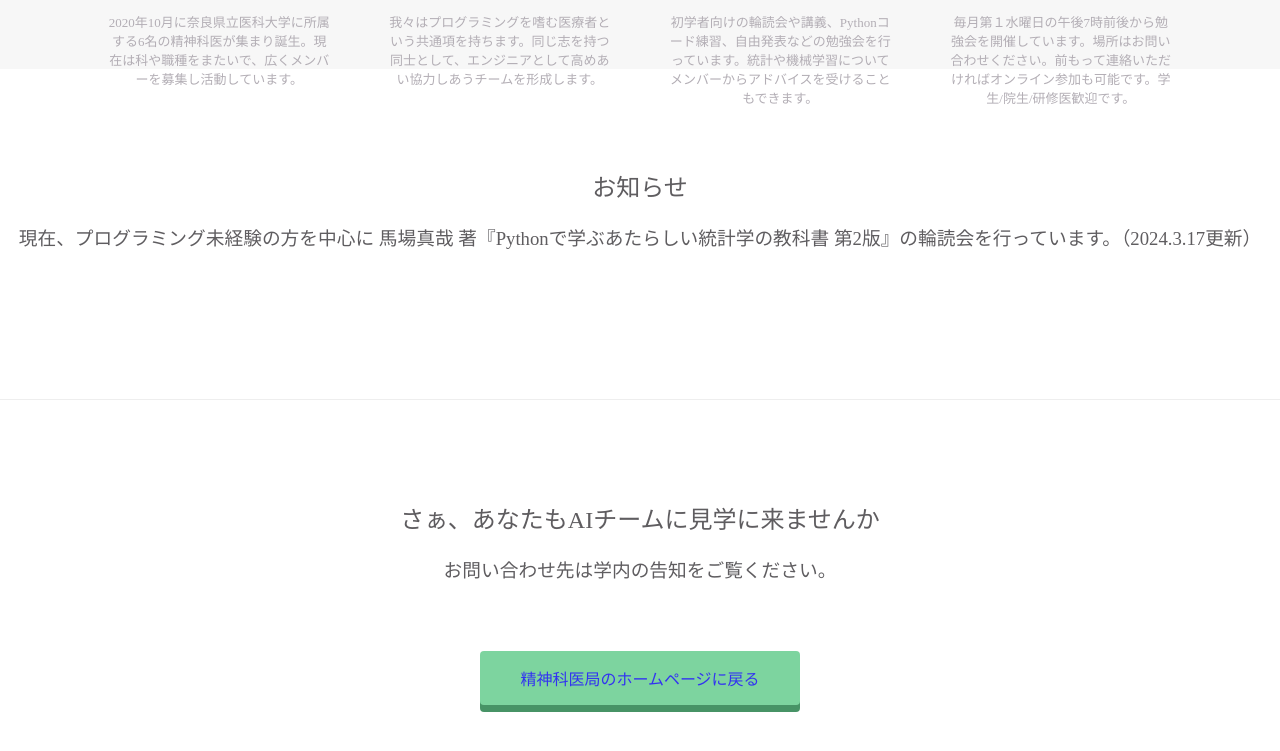
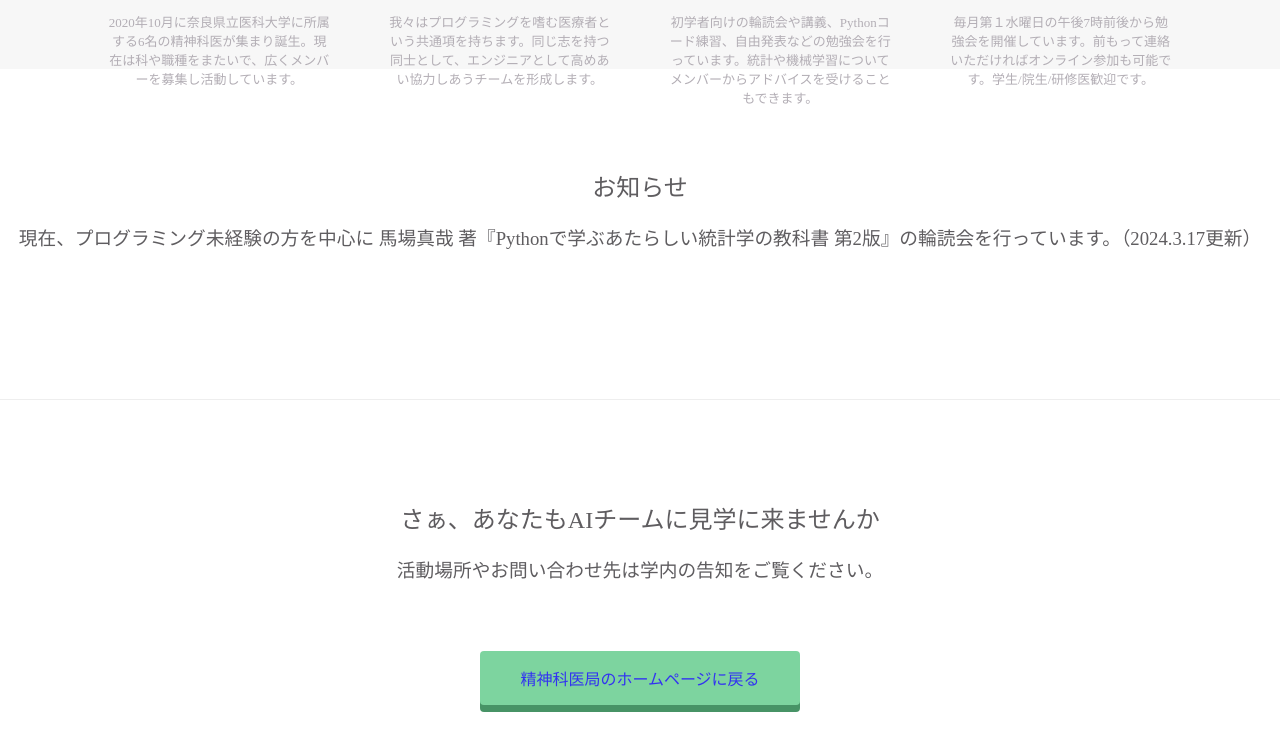
Before and after one commit to Naraidai-AI-team/homepage, a plain HTML site: page index.html in a window 1280 px wide. Shown: the part 843-1594 px from the top of the page. Drawn offline with Linux system fonts and the light colour scheme.

Commit message:
Update index.html

```diff
--- a/index.html
+++ b/index.html
@@ -60,7 +60,7 @@
             <img src="https://prog-8.com/images/html/advanced/php.png">
             <p>活動形式</p>
           </div>
-          <p class="text-contents">毎月第１水曜日の午後7時前後から勉強会を開催しています。場所はお問い合わせください。前もって連絡いただければオンライン参加も可能です。学生/院生/研修医歓迎です。</p>
+          <p class="text-contents">毎月第１水曜日の午後7時前後から勉強会を開催しています。前もって連絡いただければオンライン参加も可能です。学生/院生/研修医歓迎です。</p>
         </div>
       </div>
       <div class="clear"></div>
@@ -78,7 +78,7 @@
     <div class="container">
       <div class="heading">
         <h2>さぁ、あなたもAIチームに見学に来ませんか</h2>
-        <h3>お問い合わせ先は学内の告知をご覧ください。</h3>
+        <h3>活動場所やお問い合わせ先は学内の告知をご覧ください。</h3>
       </div>
       <span class="btn message">
         <a href="https://psy.naramed-u.ac.jp/theme.html">精神科医局のホームページに戻る</a>
```
